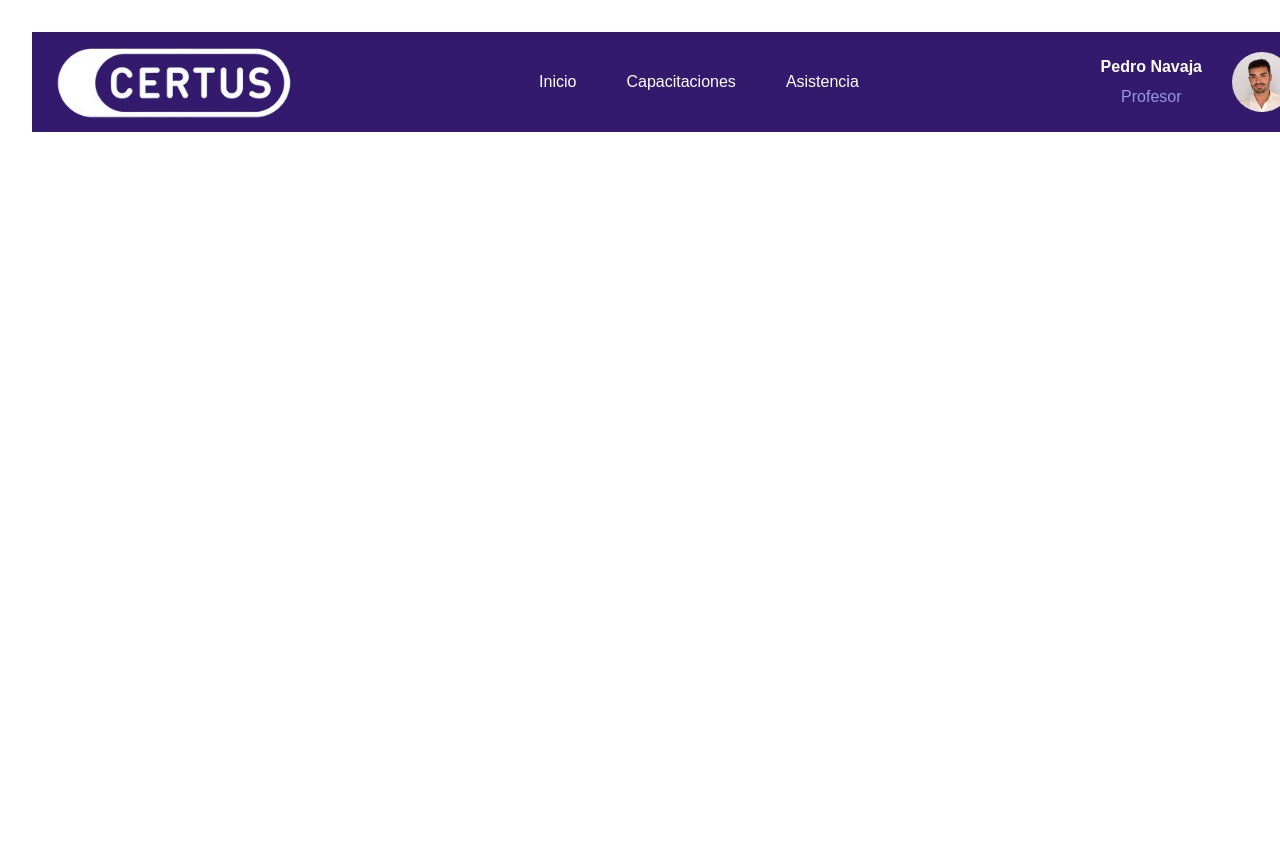
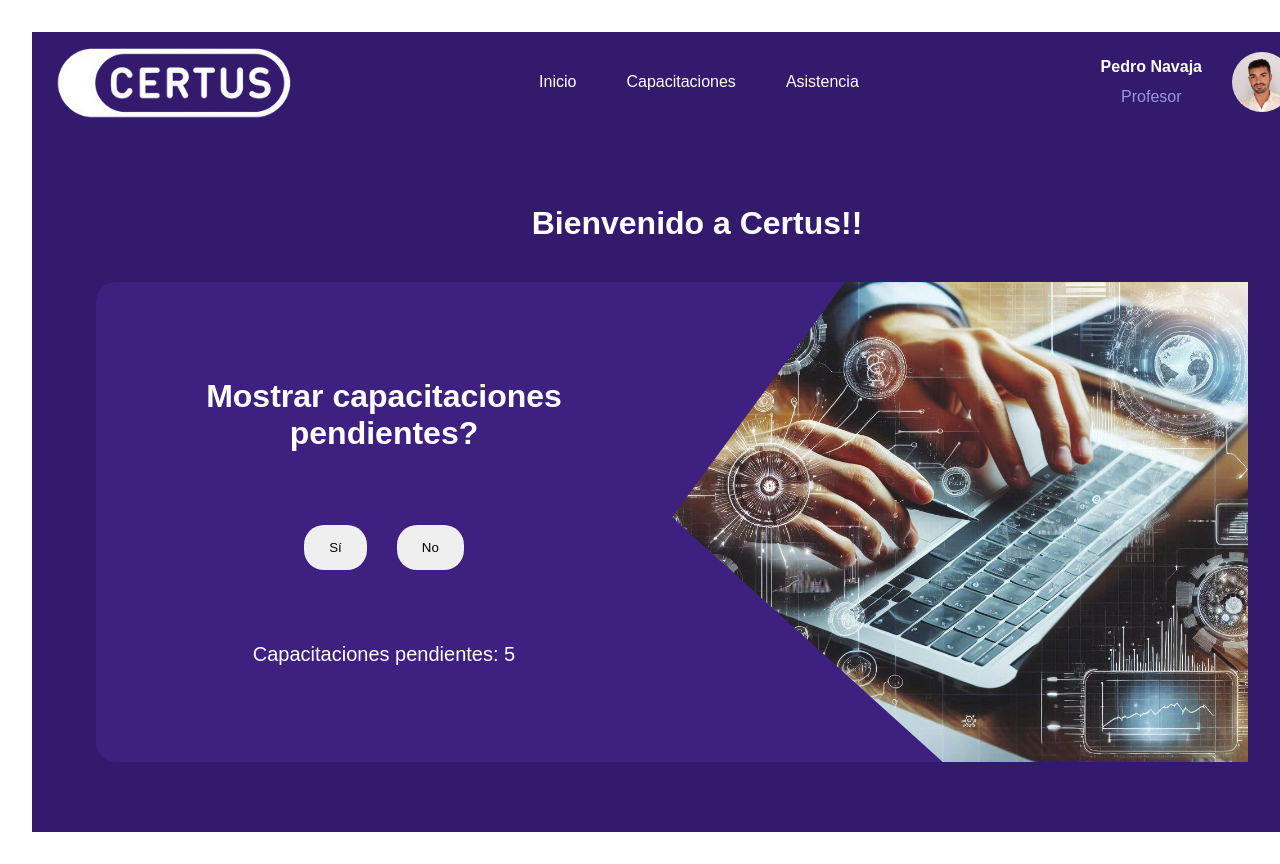
Before and after one commit to luismeza1101/FormativasFinal, a React (Vite) app: page / in a window 1280 px wide. Shown: the top 864 px of the page. Before the commit the page ends 800 px from the top, so only its background shows below. Built offline with nearby package versions, Linux system fonts and the light colour scheme.

Commit message:
Fin diseño pagina inicio

```diff
--- a/index.html
+++ b/index.html
@@ -1,5 +1,5 @@
 <!doctype html>
-<html lang="en">
+<html lang="es">
   <head>
     <meta charset="UTF-8" />
     <link rel="icon" type="image/svg+xml" href="/vite.svg" />
--- a/src/pages/Inicio.tsx
+++ b/src/pages/Inicio.tsx
@@ -1,11 +1,26 @@
-import NabBar from "../components/NabBar"
+import NabBar from "../components/NabBar";
+import '../stylesheets/Inicio.css';
 
 const Inicio = () => {
   return (
     <>
-    <NabBar/>
+      <NabBar />
+      <main className="inicio">
+        <h1 className="inicio__title">Bienvenido a Certus!!</h1>
+        <div className="inicio__modal modal">
+          <div className="modal__info">
+            <h2 className="modal__info-title">Mostrar capacitaciones pendientes?</h2>
+            <div className="modal__buttons">
+              <button className="modal__button">Sí</button>
+              <button className="modal__button">No</button>
+            </div>
+            <p className="modal__info-text">Capacitaciones pendientes: 5</p>
+          </div>
+          <div className="modal__image image_modal"></div>
+        </div>
+      </main>
     </>
   )
 }
 
-export default Inicio
+export default Inicio;
--- a/src/stylesheets/Inicio.css
+++ b/src/stylesheets/Inicio.css
@@ -0,0 +1,57 @@
+.inicio{
+    background: var(--color-fondo);
+    width: 100vw;
+    height: 100vh;
+    display: flex;
+    flex-direction: column;
+    justify-content: end;
+    color: #fff;
+    gap: 40px;
+}
+.inicio__title{
+    padding-left: 50px;
+}
+.modal{
+    width: 90%;
+    margin: 0 auto;
+    background-color: var(--color-finGradient);
+    border-radius: 20px;
+    height: 60%;
+    margin-bottom: 70px;
+    display: flex;
+    align-items: center;
+}
+.modal__info{
+    padding: 0 80px;
+    width: 50%;
+    height: 60%;
+    display: flex;
+    flex-direction: column;
+    justify-content: space-between;
+}
+.modal__info-title{
+    font-size: 2rem;
+    font-weight: 900;
+}
+.modal__buttons{
+    display: flex;
+    gap: 30px;
+    justify-content: center;
+}
+.modal__button{
+    padding: 15px 25px;
+    border-radius: 20px;
+    border: none;
+    cursor: pointer;
+}
+.modal__info-text{
+    font-size: 20px;
+}
+.modal__image{
+    clip-path: polygon(30% 0, 100% 0, 100% 100%, 47% 100%, 0 49%);
+    background: url(../../public/imgs/imagenModal.jpeg);
+    background-size: cover;
+    background-position: center;
+    width: 50%;
+    height: 100%;
+}
--- a/src/stylesheets/NavBar.css
+++ b/src/stylesheets/NavBar.css
@@ -3,9 +3,10 @@
     display: flex;
     justify-content: space-between;
     align-items: center;
-    background-color: var(--color-fondo);
+    background-color: transparent;
     padding: 0 20px;
     color: #fff;
+    position: fixed;
 }
 .navbar__logo{
     height: 90px;
```
Also changed, not shown: src/pages/Capacitaciones.tsx (added, +10 -0 lines), public/imgs/imagenModal.jpeg (added).
